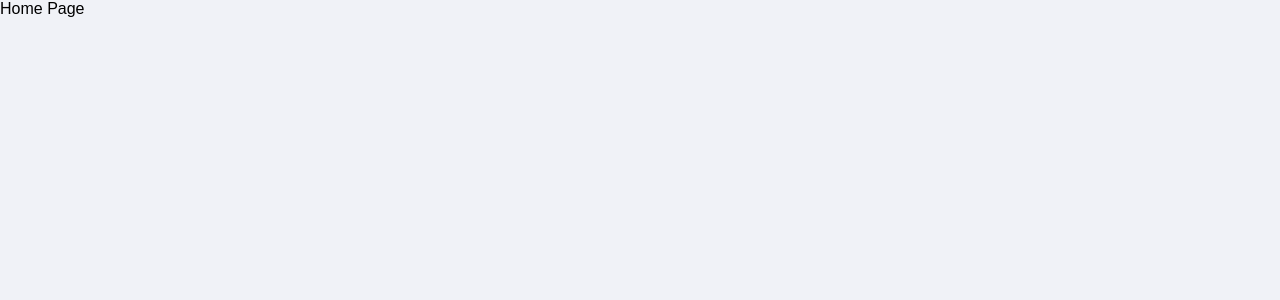
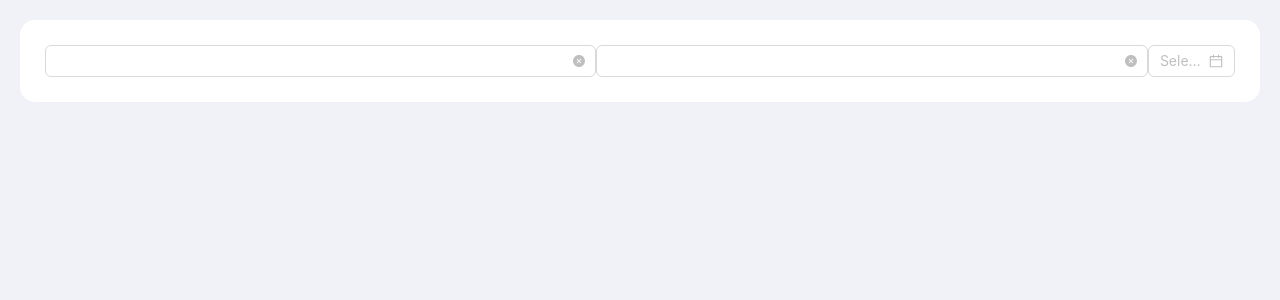
Before and after one commit to Tursunov-Diyorbek/Project-Taxi, a Next.js app: page / in a window 1280 px wide. Shown: the top 300 px of the page. Built offline with nearby package versions, Linux system fonts and the light colour scheme; data requests are answered from the project's data file.

Commit message:
ozgartirildi1

```diff
--- /dev/null
+++ b/db.json
@@ -0,0 +1,24 @@
+{
+  "data": [
+    {
+      "id": 1,
+      "from": "Tashkent",
+      "to": "Andijan"
+    },
+    {
+      "id": 2,
+      "from": "Andijon",
+      "to": "Tashkent"
+    },
+    {
+      "id": 3,
+      "from": "Samarqand",
+      "to": "Tashkent"
+    },
+    {
+      "id": 4,
+      "from": "Jizzax",
+      "to": "Tashkent"
+    }
+  ]
+}
--- a/package.json
+++ b/package.json
@@ -6,7 +6,8 @@
     "dev": "next dev",
     "build": "next build",
     "start": "next start",
-    "lint": "next lint"
+    "lint": "next lint",
+    "start-server": "json-server --watch db.json --port 3001"
   },
   "dependencies": {
     "@ant-design/happy-work-theme": "github:ant-design/happy-work-theme",
@@ -33,6 +34,7 @@
     "@types/react-dom": "^18",
     "eslint": "^8",
     "eslint-config-next": "14.0.2",
+    "json-server": "^0.17.4",
     "typescript": "^5"
   }
 }
--- /dev/null
+++ b/src/components/Home/index.module.sass
@@ -0,0 +1,28 @@
+@import "@/styles/mixins"
+
+.listofcars
+  @include container
+
+  &_card
+    background-color: white
+    display: flex
+    align-items: center
+    justify-content: space-between
+    border-radius: 15px
+    padding: 25px
+    @media (max-width: 900px)
+      padding: 15px
+
+  &_input
+      background-color: red
+      //padding: 15px
+      width: 32%
+      border-radius: 10px
+      color: #747480
+      //height: 70px
+      display: flex
+      align-items: center
+      gap: 5px
+      @media (max-width: 900px)
+        font-size: 8px
+        padding: 10px
--- /dev/null
+++ b/src/components/Home/index.tsx
@@ -0,0 +1,83 @@
+import { useEffect, useState } from "react";
+import { CiLocationOn } from "react-icons/ci";
+import { Space, Select, DatePicker } from "antd";
+import axios from "axios";
+import styles from "./index.module.sass";
+
+interface DataType {
+  id: number;
+  from: string;
+  to: string;
+}
+
+const HomePage = () => {
+  const [data, setData] = useState<DataType[]>([]);
+  const [selectedFrom, setSelectedFrom] = useState<string>("");
+  const [selectedTo, setSelectedTo] = useState<string>("");
+  const { Option } = Select;
+
+  useEffect(() => {
+    const fetchData = async () => {
+      try {
+        const response = await axios.get("http://localhost:3001/data");
+        setData(response.data);
+      } catch (error) {
+        console.error("Error fetching data:", error);
+      }
+    };
+
+    fetchData();
+  }, []);
+
+  const handleFromChange = (value: string) => {
+    setSelectedFrom(value);
+  };
+
+  const handleToChange = (value: string) => {
+    setSelectedTo(value);
+  };
+
+  return (
+    <div className={styles.listofcars}>
+      <div className={styles.listofcars_card}>
+        <Select
+          suffixIcon={<CiLocationOn />}
+          placeholder="Qayerdan"
+          value={selectedFrom}
+          showSearch
+          allowClear
+          style={{ width: "100%" }}
+          onChange={handleFromChange}
+        >
+          {data.map((item) => (
+            <Option key={item.id} value={item.from}>
+              {item.from}
+            </Option>
+          ))}
+        </Select>
+
+        <Select
+          suffixIcon={<CiLocationOn />}
+          placeholder="Qayerga"
+          value={selectedTo}
+          style={{ width: "100%" }}
+          showSearch
+          allowClear
+          onChange={handleToChange}
+        >
+          {data.map((item) => (
+            <Option key={item.id} value={item.to}>
+              {item.to}
+            </Option>
+          ))}
+        </Select>
+
+        <Space direction="vertical">
+          <DatePicker />
+        </Space>
+      </div>
+    </div>
+  );
+};
+
+export default HomePage;
--- a/src/pages/index.tsx
+++ b/src/pages/index.tsx
@@ -1,4 +1,5 @@
 import Head from "next/head";
+import HomePage from "@/components/Home";
 
 export default function Home() {
   return (
@@ -9,7 +10,9 @@
         <meta name="viewport" content="width=device-width, initial-scale=1" />
         <link rel="icon" href="/favicon.ico" />
       </Head>
-      <div>Home Page</div>
+      <div>
+        <HomePage />
+      </div>
     </>
   );
 }
```
Also changed, not shown: 1 other file (tests, documents, lock files or other folders).
